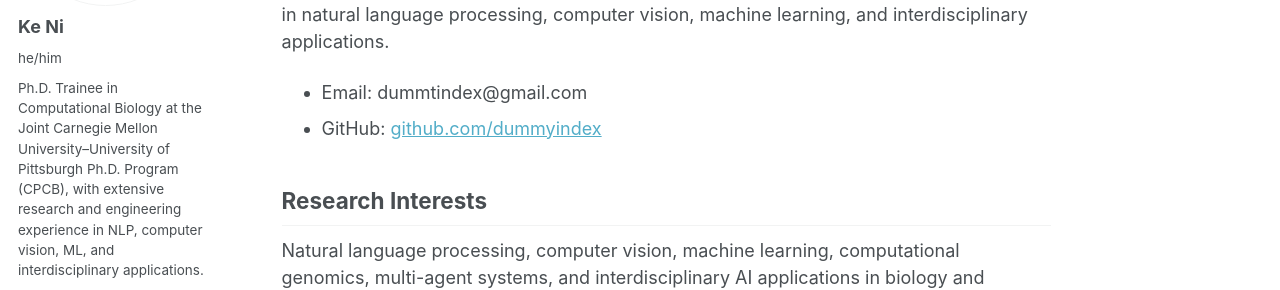
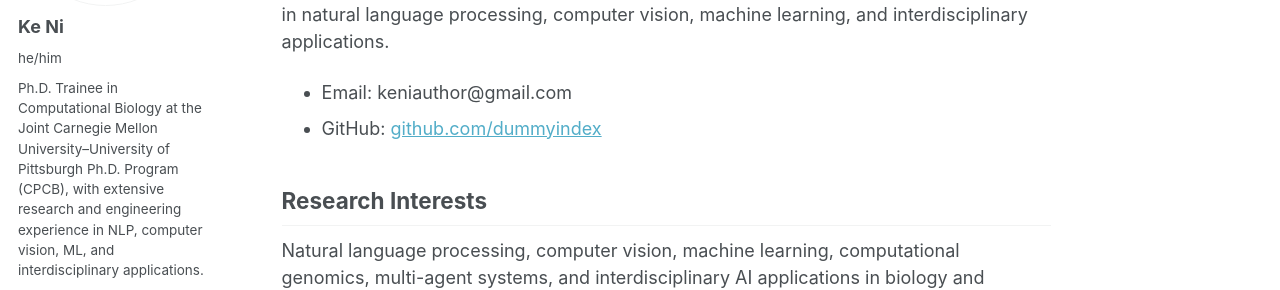
Before and after one commit to dummyindex/dummyindex.github.io, a Jekyll site: the page built from _pages/about.md, in a window 1280 px wide and 1364 px high. Shown: the part 286-576 px from the top of the window. Built offline with Jekyll 4.4.1, drawn with Linux system fonts in a browser that asks for light colours; some web fonts are replaced; a script that is not in the unit is left out.

Commit message:
Update info

```diff
--- a/_config.yml
+++ b/_config.yml
@@ -29,7 +29,7 @@ author:
   location         : "Pittsburgh, PA"
   employer         : "University of Pittsburgh"
   uri              : "https://github.com/dummyindex/"
-  email            : "dummtindex@gmail.com"
+  email            : "keniauthor@gmail.com"
 
   # Academic websites
   academia         : # URL
--- a/_data/authors.yml
+++ b/_data/authors.yml
@@ -3,7 +3,7 @@
 Ke Ni:
   name        : "Ke Ni"
   uri         : "https://github.com/dummyindex/"
-  email       : "dummtindex@gmail.com"
+  email       : "keniauthor@gmail.com"
   bio         : "Ph.D. Trainee in Computational Biology at the Joint Carnegie Mellon University–University of Pittsburgh Ph.D. Program (CPCB), with extensive research and engineering experience in natural language processing, computer vision, machine learning, and interdisciplinary applications."
   avatar      : "bio-photo-2.jpg"
   twitter     : "dummyindex"
--- a/_data/cv.json
+++ b/_data/cv.json
@@ -1,7 +1,7 @@
 {
   "basics": {
     "name": "Ke Ni",
-    "email": "dummtindex@gmail.com",
+    "email": "keniauthor@gmail.com",
     "website": "https://github.com/dummyindex/",
     "summary": "Ph.D. Trainee in Computational Biology at the Joint Carnegie Mellon University–University of Pittsburgh Ph.D. Program (CPCB), with extensive research and engineering experience in natural language processing, computer vision, machine learning, and interdisciplinary applications.",
     "location": {
--- a/_pages/about.md
+++ b/_pages/about.md
@@ -11,7 +11,7 @@ redirect_from:
 
 Ph.D. Trainee in Computational Biology at the Joint Carnegie Mellon University–University of Pittsburgh Ph.D. Program (CPCB), with extensive research and engineering experience in natural language processing, computer vision, machine learning, and interdisciplinary applications.
 
-- Email: dummtindex@gmail.com
+- Email: keniauthor@gmail.com
 - GitHub: [github.com/dummyindex](https://github.com/dummyindex/)
 
 ## Research Interests
```
Also changed, not shown: _pages/cv.md (+1 -1 lines).
